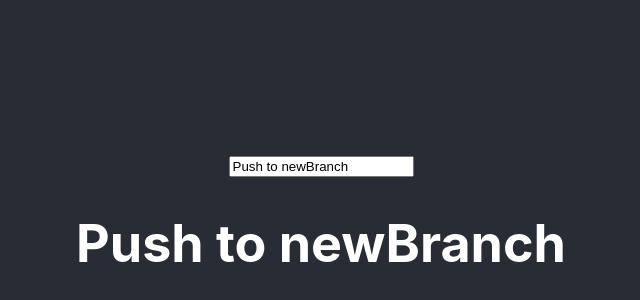
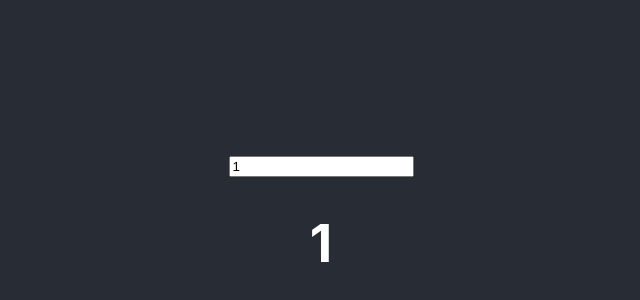
Before and after one commit to harunsaranovic/test, a React (Create React App) app in the folder frontend/: page / in a window 1280 px wide. Shown: the part 172-472 px from the top of the page, without its empty margins (319-959 px from the left). Built offline with nearby package versions, Linux system fonts and the light colour scheme.

Commit message:
v2.2 commit

```diff
--- a/frontend/src/App.js
+++ b/frontend/src/App.js
@@ -17,7 +17,7 @@ class Square extends React.Component {
     super(props);
     this.state = {
       value: 'Test',
-      input: 'Push to newBranch'
+      input: 1
     };
 
     this.change = this.change.bind(this);
```
